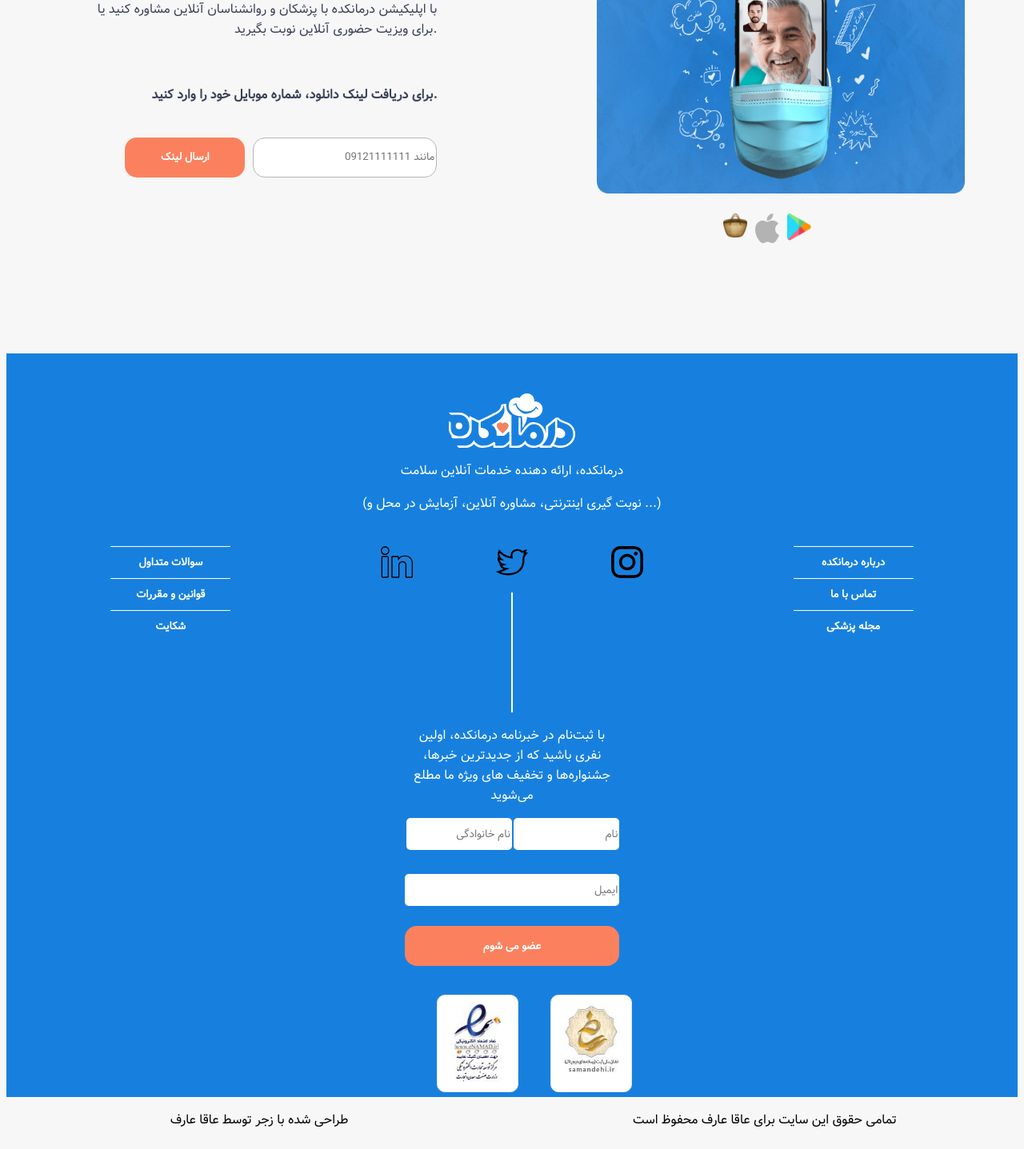
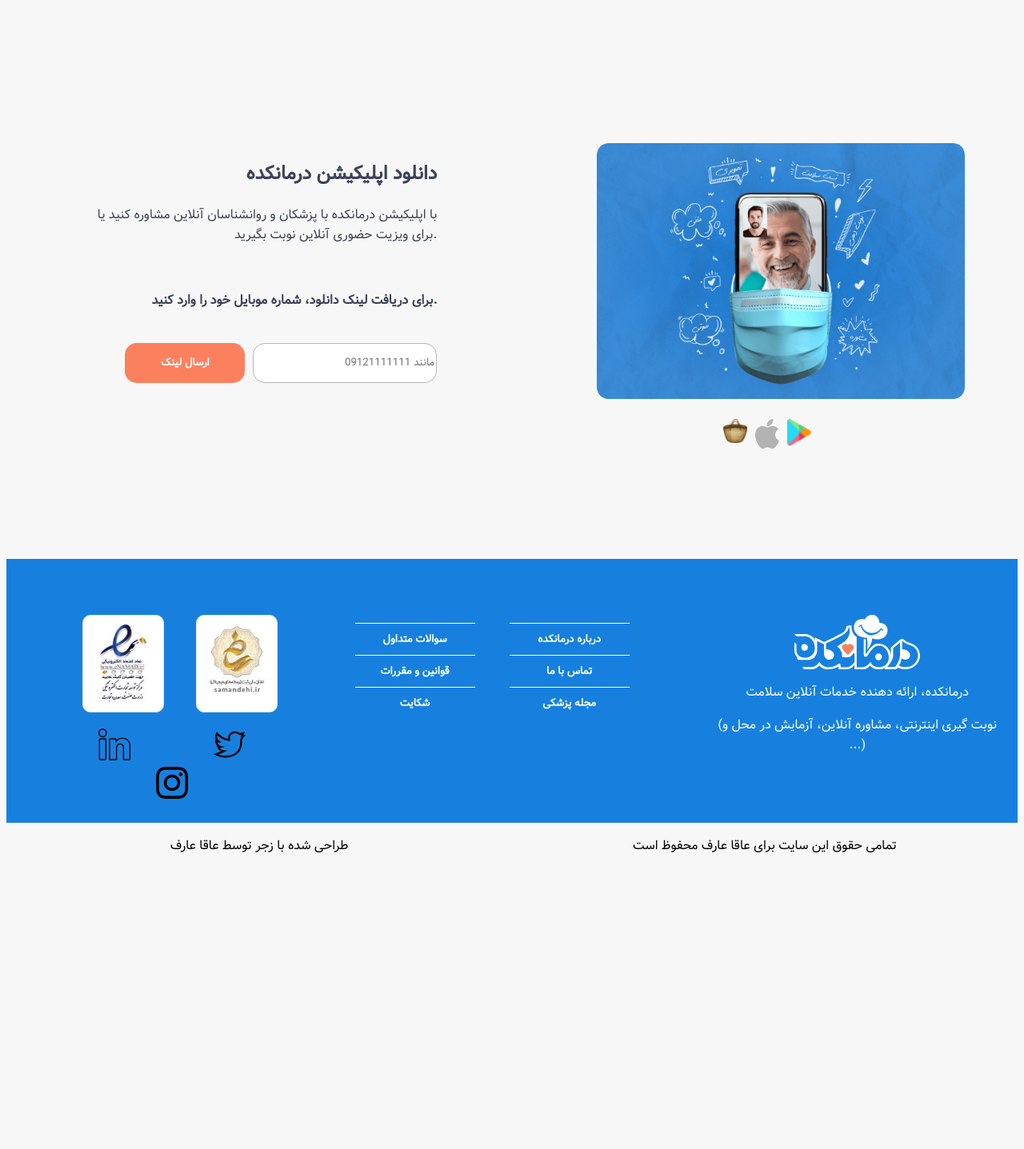
Before and after one commit to Aref-Motamedi/web_darmankade, a PHP site: page /doctorlistpage.html in a window 1280 px wide. Shown: the part 1083-2520 px from the top of the page at 80% size. After the commit the page ends 2149 px from the top, so only its background shows below. Run offline with PHP 8.4, Linux system fonts and the light colour scheme; some web fonts are replaced.

Commit message:
doclist navbar

```diff
--- a/Phase2/css/doctorlistpage.css
+++ b/Phase2/css/doctorlistpage.css
@@ -221,26 +221,35 @@
 /* footer area */
 #footerarea {
     background-color: #1780df;
-    height: 880px;
+    height: 280px;
     padding-top: 50px;
     text-align: center;
     font-family: "Vazirfontfamily";
     color: white;
+    display: flex;
+    flex-direction: row-reverse;
 
 }
+
+#rightcol {
+    padding: 20px;
+}
+
 /* three columns in footer area */
 #footercols{
     display: flex;
     flex-direction: row-reverse;
     text-align: center;
     padding-right: 5%;
-    padding-left: 5%;
+    /* padding-left: 5%; */
+    width: 400px;
 }
 /* two button columns */
 .buttoncol{
+    margin-top: 30px;
     display: flex;
     flex-direction: column;
-    width: 25%;
+    width: 50%;
     align-items: center;
 }
 /* two button columns buttons+hover */
@@ -266,66 +278,6 @@
 /* socialmedia links */
 #socialmedialink a {
     margin: 50px;
-}
-/* empty boxes for the line */
-#twoemptybox {
-    height: 150px;
-    margin: 10px;
-    display: flex;
-    flex-direction: row-reverse;
-}
-#emptybox1 {
-    border-left: 1px solid white;
-    width: 50%;
-}
-#emptybox2 {
-    border-right: 1px solid white;
-    width: 50%;
-}
-/* form in the middle column */
-#forminthecol {
-    margin-left: 150px;
-    margin-right: 150px;
-    text-align: center;
-}
-#forminthecol form div {
-    display: flex;
-    flex-direction: row-reverse;
-    margin: none;
-}
-/* email input */
-#emailinput {
-    margin-top: 5px;
-    width: 100%;
-    height: 40px;
-    border: none;
-    border-radius: 5px;
-    text-align: right;
-    font-family: "Vazirfontfamily";
-}
-/* name + familiname input */
-.field_devided {
-    margin-left: 2px ;
-    width: 50%;
-    height: 40px;
-    border: none;
-    border-radius: 5px;
-    text-align: right;
-    font-family: "Vazirfontfamily";
-}
-/* sublit button + hover */
-#forminthecol form button {
-    height: 50px;
-    width: 100%;
-    font-family: "Vazirfontfamily";
-    color: white;
-    border-radius: 15px;
-    border: none;
-    background-color: #fb815e;
-}
-#forminthecol form button:hover {
-    background-color: #e6613d;
-    cursor: pointer;
 }
 
 /* footer note */
@@ -344,7 +296,7 @@
     display: flex;
     flex-direction: row;
     text-align: center;
-    padding-left: 41%;
+    padding-left: 18%;
 }
 #mellilogos  div{
     margin: 20px;
--- a/Phase2/doctorlistpage.html
+++ b/Phase2/doctorlistpage.html
@@ -28,6 +28,34 @@
                 </div>
             </div>
         </section>
+
+        <!-- blue vertical nav bar -->
+        <section id="blueverticalbar">
+            <div id="verticalbararea">
+                <div id="verticalbarheaderaddress">
+                    <a href="##">درمانکده -- </a> فوق تخصص گوارش و کبد
+                </div>
+                <div id="bluediv">
+                    <h4>لیست بهترین فوق تخصص گوارش، کبد و آندوسکوپی برای مشاوره آنلاین و حضوری</h4>
+                    <p>ویزیت حضوری و مشاوره انلاین (تصویری، صوتی و متنی) با بهترین پزشکان فوق تخصص در تهران</p>
+                </div>
+            </div>
+
+        </section>
+
+        <section id="slidebarandlist">
+            <div id="slidebarandlistarea">
+                <div id="slidebar">
+
+                </div>
+                <div id="doctorslist">
+
+                </div>
+
+            </div>
+
+        </section>
+
         <!-- Corona special Section -->
         <!-- special services-->
         <section id="index-specialٍServices-container">
@@ -105,10 +133,12 @@
         <!-- footer section -->
         <section id="footer">
             <div id="footerarea">
+                <div id="rightcol">
                     <img src="./assets/doctorlistpage/darmankadelogo.svg" alt="darmankadelogo">
                     <p>درمانکده، ارائه دهنده خدمات آنلاین سلامت</p>
                     <p>(نوبت گیری اینترنتی، مشاوره آنلاین، آزمایش در محل و ...)</p>
-                <br>
+
+                </div>
 
                 <div id="footercols">
                     <!-- right side buttons -->
@@ -116,37 +146,6 @@
                         <button type="button">درباره درمانکده</button>
                         <button type="button">تماس با ما</button>
                         <button type="button" >مجله پزشکی</button>
-                    </div>
-                    <!-- middle side informations -->
-                    <div id="footercolmiddle">
-                        <!-- social media links -->
-                        <div id="socialmedialink">
-                            <a href="https://www.linkedin.com/company/darmankade.ir"><img src="./assets/doctorlistpage/linkedin.svg" alt="linkedin" style="width: 40px;"></a>
-                            <a href="https://twitter.com/darmankade"><img src="./assets/doctorlistpage/twitter.svg" alt="twitter" style="width: 40px;"></a>
-                            <a href="https://www.instagram.com/darmankade/"><img src="./assets/doctorlistpage/insta.svg" alt="insta" style="width: 40px;"></a>
-                        </div>
-                        <!-- this empty boxes are for that line -->
-                        <div id="twoemptybox">
-                            <div id="emptybox1"></div>
-                            <div id="emptybox2"></div>
-                        </div>
-                        <!-- notification form -->
-                        <div id="forminthecol">
-                            <p>با ثبت‌نام در خبرنامه درمانکده، اولین نفری باشید که از جدیدترین خبرها، جشنواره‌ها و تخفیف های ویژه ما مطلع می‌شوید</p>
-                            <form action="#k">
-                                <div>
-                                    <input type="text" placeholder="نام" class="field_devided">
-                                    <input type="text" placeholder="نام خانوادگی" class="field_devided">
-                                </div>
-                                <br>
-                                <input type="text" placeholder="ایمیل" id="emailinput">
-                                <br> <br>
-                                <button type="submit">عضو می شوم</button>
-                            </form>
-
-
-
-                        </div>
                     </div>
                     <!-- left side buttons -->
                     <div id="footercolleft" class="buttoncol">
@@ -157,12 +156,19 @@
 
                 </div>
                 <!-- nahaad and samandehi logos -->
+                <div id="third col">
                     <div id="mellilogos">
                         <div id="namaad">
                             <img src="./assets/doctorlistpage/namaad.jpg" alt="namadelec">
                         </div>
                         <div id="samandehi">
                             <img src="./assets/doctorlistpage/samandehi.jpg" alt="samandehi">
+                        </div>
+                    </div>
+                    <div id="socialmedialink">
+                        <a href="https://www.linkedin.com/company/darmankade.ir"><img src="./assets/doctorlistpage/linkedin.svg" alt="linkedin" style="width: 40px;"></a>
+                        <a href="https://twitter.com/darmankade"><img src="./assets/doctorlistpage/twitter.svg" alt="twitter" style="width: 40px;"></a>
+                        <a href="https://www.instagram.com/darmankade/"><img src="./assets/doctorlistpage/insta.svg" alt="insta" style="width: 40px;"></a>
                     </div>
                 </div>
             </div>
```
Also changed, not shown: other parts of Phase2/css/doctorlistpage.css (+37 -1 lines). Lines whose indentation alone changed are shown as unchanged.
